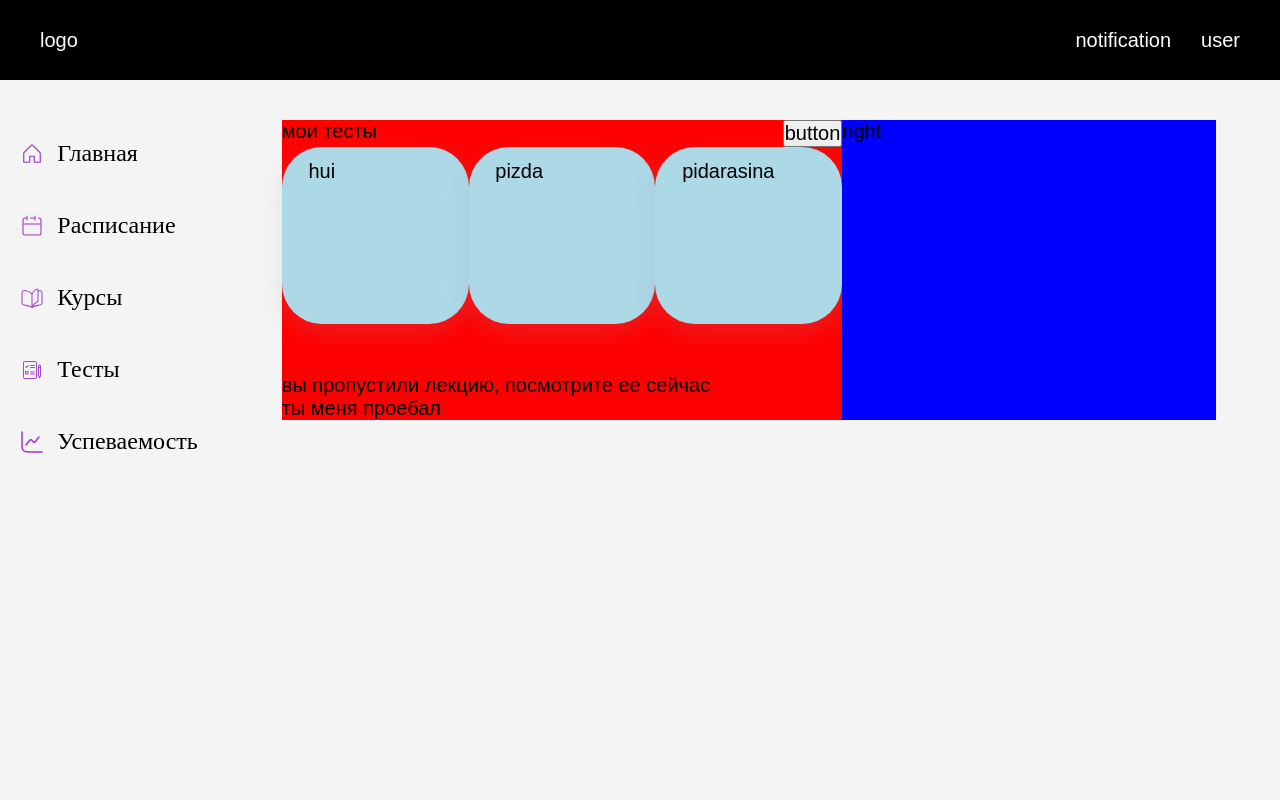
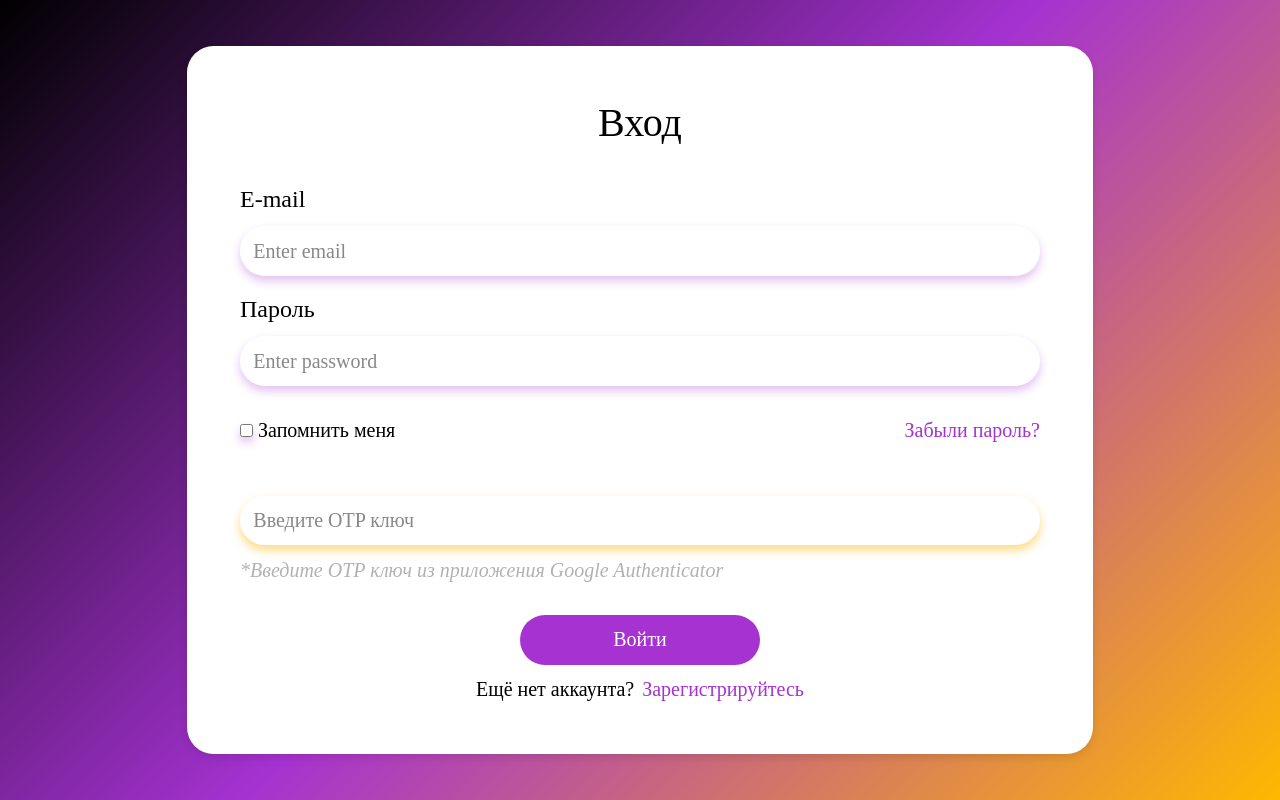
Before and after one commit to ultramegapig/pulse-project, a React (Create React App) app in the folder front/: page / in a window 1280 px wide. Built offline with nearby package versions, Linux system fonts and the light colour scheme; a web font is replaced by a local one.

Commit message:
Update App.tsx

```diff
--- a/front/src/App.tsx
+++ b/front/src/App.tsx
@@ -11,12 +11,13 @@ import ActiveLectureIcon from './images/activeCourseIcon.svg';
 import ActiveTestsIcon from './images/activeTestsIcon.svg';
 import ActiveStatisticIcon from './images/activeStatisticIcon.svg';
 import React, { useState, lazy, Suspense, useContext, useEffect } from 'react';
-import { BrowserRouter as Router, Routes, Route, Link } from 'react-router-dom';
+import { BrowserRouter as Router, Routes, Route, Link, Navigate } from 'react-router-dom';
 import { AuthContext, AuthProvider } from './context/AuthContext';
 import './styles/sideBar.scss';
 import Login from './components/Login';
 import Register from './areas/Register';
 
+// Lazy load components
 const MainPage = lazy(() => import('./areas/MainPage'));
 const Table = lazy(() => import('./areas/Table'));
 const Courses = lazy(() => import('./areas/Courses'));
@@ -25,6 +26,7 @@ const Progress = lazy(() => import('./areas/Progress'));
 const Numbers = lazy(() => import('./areas/Numbers'));
 const Podrobnosti = lazy(() => import('./areas/Podrobnosti'));
 
+// Module configuration
 interface Module {
   path: string;
   component: React.LazyExoticComponent<React.ComponentType<any>>;
@@ -41,10 +43,10 @@ const modules: { [key: number]: Module } = {
   5: { path: '/progress', component: Progress, label: 'Успеваемость', icon: StatisticIcon, activeIcon: ActiveStatisticIcon }
 };
 
+// App content component
 const AppContent: React.FC = () => {
   const { authState, setAuthState } = useContext(AuthContext);
   const [activeLink, setActiveLink] = useState<number | null>(() => {
-    // Retrieve the active link from local storage or default to null
     const storedActiveLink = localStorage.getItem('activeLink');
     return storedActiveLink ? parseInt(storedActiveLink) : null;
   });
@@ -60,6 +62,15 @@ const AppContent: React.FC = () => {
       });
     }
   }, [setAuthState]);
+
+  if (!authState.isAuthenticated) {
+    return (
+      <Routes>
+        <Route path="/*" element={<Login/>}/>
+        <Route path='/register' element={<Register/>}/>
+      </Routes>
+    );
+  }
 
   const handleLinkClick = (key: number) => {
     setActiveLink(key);
@@ -78,7 +89,7 @@ const AppContent: React.FC = () => {
 
       <div className="mainArea">
         <div className="sideBar">
-        {Object.keys(modules).map((key) => (
+          {Object.keys(modules).map((key) => (
             <Link
               key={key}
               onClick={() => handleLinkClick(parseInt(key))}
@@ -90,7 +101,7 @@ const AppContent: React.FC = () => {
                 src={activeLink === parseInt(key) ? modules[parseInt(key)].activeIcon : modules[parseInt(key)].icon}
                 alt=""
               />
-              <div className='sideBar-text'>{modules[parseInt(key)].label}</div>
+              <div className="sideBar-text">{modules[parseInt(key)].label}</div>
             </Link>
           ))}
         </div>
@@ -101,6 +112,7 @@ const AppContent: React.FC = () => {
               {Object.keys(modules).map((key) => (
                 <Route key={key} path={modules[parseInt(key)].path} element={React.createElement(modules[parseInt(key)].component)} />
               ))}
+              <Route path="/courses" element={<Courses />} />
               <Route path="/podrobnosti/:id" element={<Podrobnosti />} />
             </Routes>
           </Suspense>
@@ -108,17 +120,14 @@ const AppContent: React.FC = () => {
       </div>
     </div>
   );
-}
+};
 
+// Root app component
 const App: React.FC = () => {
   return (
     <AuthProvider>
       <Router>
-        <Routes>
-          <Route path="/login" element={<Login />} />
-          <Route path="/register" element={<Register />} />
-          <Route path="*" element={<AppContent />} />
-        </Routes>
+        <AppContent/>
       </Router>
     </AuthProvider>
   );
```
